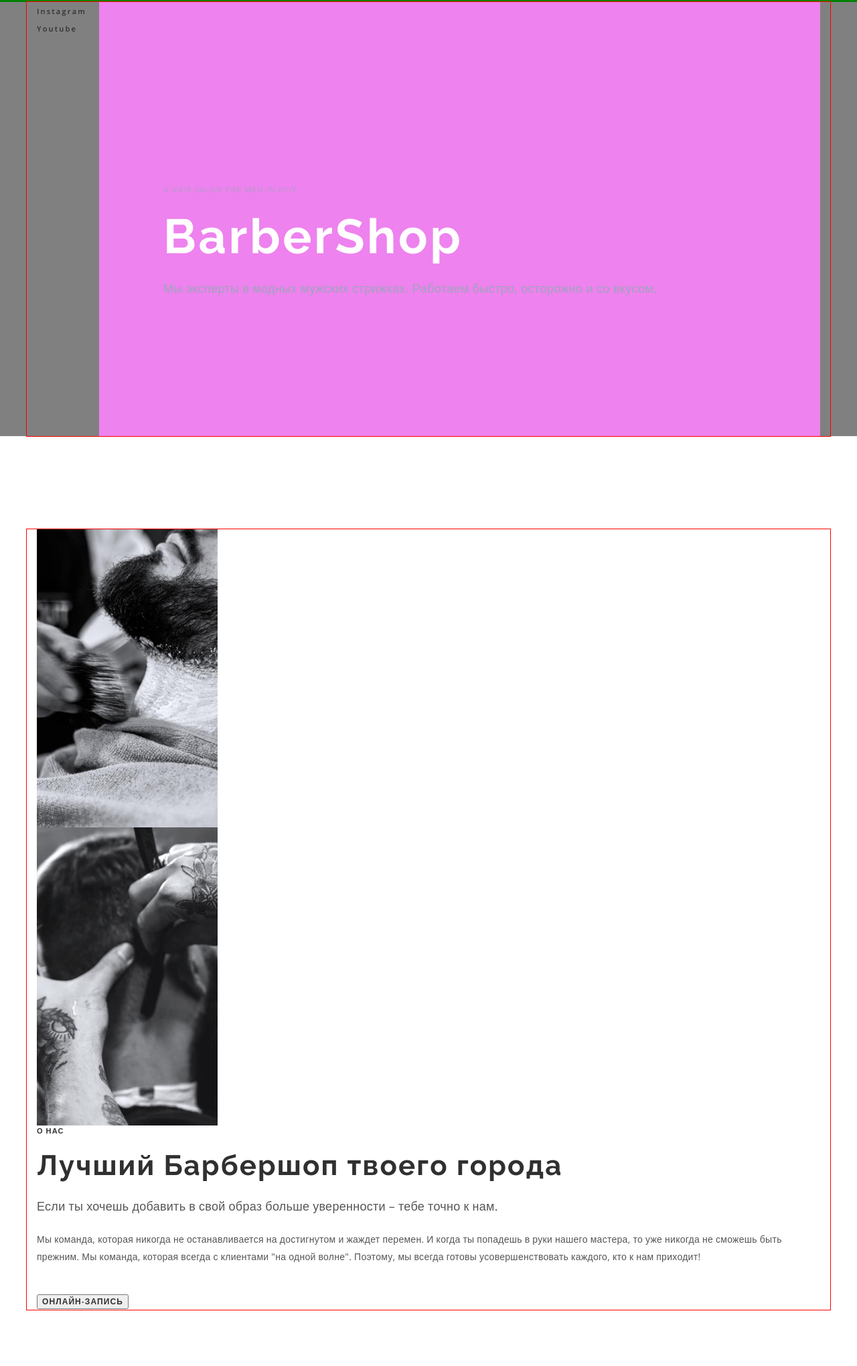
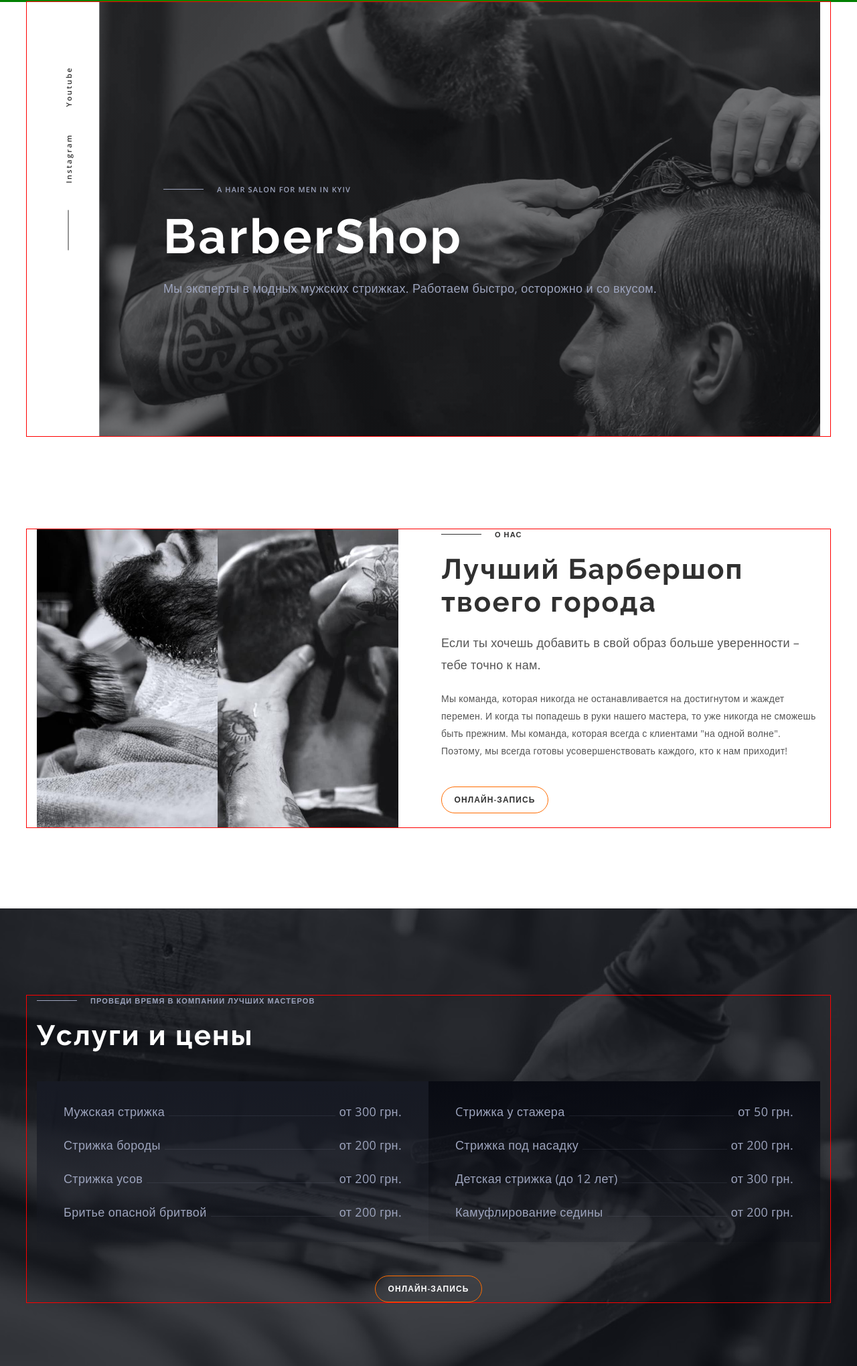
Before and after one commit to olhazolotar/barbershop, a plain HTML site: page index.html in a window 1280 px wide. Shown: the part 101-2140 px from the top of the page at 67% size. Drawn offline with nearby package versions, Linux system fonts and the light colour scheme.

Commit message:
feat: add section price CSS

```diff
--- a/css/style.css
+++ b/css/style.css
@@ -70,6 +70,7 @@ body {
   margin-right: auto;
   outline: 1px solid red;
 }
+
 .section {
   padding-top: 130px;
   padding-bottom: 130px;
@@ -104,6 +105,12 @@ body {
   text-transform: uppercase;
 
   color: var(--btn-color-secondary);
+
+  border: 1px solid var(--accent-color);
+  border-radius: 25px;
+  background-color: transparent;
+  min-width: 160px;
+  height: 40px;
 }
 .secondary-btn:hover,
 .secondary-btn:focus {
@@ -173,14 +180,33 @@ body {
   margin-left: 60px;
 }
 /* ---------------------------------- HERO ------------------------ */
-.hero {
-  background-color: grey;
-}
+
 .hero-container {
   display: flex;
 }
+
 .hero-items {
+  display: flex;
+  align-items: center;
+
   width: 93px;
+  transform: rotate(-90deg);
+}
+
+.hero-items::before {
+  content: '';
+  display: inline-block;
+  flex-shrink: 0;
+
+  width: 60px;
+  height: 1px;
+  background-color: var(--btn-color-secondary);
+
+  margin-right: 40px;
+}
+
+.hero-item:not(:last-child) {
+  margin-right: 40px;
 }
 
 .hero-link {
@@ -191,18 +217,29 @@ body {
 
   color: var(--primary-text-color);
 }
+
 .hero-link:hover,
 .hero-link:focus {
   color: var(--accent-color);
 }
+
 .hero-right-wrap {
-  background-color: violet;
+  background-image: linear-gradient(rgba(25, 28, 38, 0.2), rgba(25, 28, 38, 0.2)), url(../img/hero-bg.jpg);
+  background-repeat: no-repeat;
+  background-position: center;
+  background-size: cover;
+  background-color: grey;
+
   flex-grow: 1;
   padding-top: 272px;
   padding-bottom: 206px;
   padding-left: 96px;
 }
-.hero-before-title {
+
+.before-title {
+  display: flex;
+  align-items: center;
+
   font-weight: 600;
   font-size: 11px;
   line-height: calc(15 / 11);
@@ -212,6 +249,23 @@ body {
   color: rgba(157, 164, 189, 0.6);
 
   margin-bottom: 20px;
+}
+
+.pre-title::before {
+  content: '';
+  display: inline-block;
+
+  width: 60px;
+  height: 1px;
+
+  margin-right: 20px;
+}
+
+.pre-title-light {
+  color: var(--before-title-color);
+}
+.pre-title-light::before {
+  background-color: var(--before-title-color);
 }
 
 .hero-title {
@@ -224,6 +278,7 @@ body {
 
   margin-bottom: 20px;
 }
+
 .hero-after-title {
   font-size: 18px;
   line-height: calc(30 / 18);
@@ -236,17 +291,36 @@ body {
   padding-top: 139px;
   padding-bottom: 121px;
 }
-.about-before-title {
+
+.about-items {
+  display: flex;
+  margin-right: 64px;
+}
+
+.about-wrap {
+  display: flex;
+}
+
+.before-title {
+  display: flex;
+  align-items: center;
+
   font-weight: 600;
   font-size: 11px;
   line-height: calc(15 / 11);
   letter-spacing: 0.1em;
   text-transform: uppercase;
 
-  color: var(--primary-text-color);
-
   margin-bottom: 20px;
 }
+.pre-title-dark {
+  color: var(--primary-text-color);
+}
+
+.pre-title-dark::before {
+  background-color: var(--primary-text-color);
+}
+
 .title {
   font-family: 'Raleway', sans-serif;
   font-size: 42px;
@@ -265,13 +339,17 @@ body {
 
   margin-bottom: 20px;
 }
+
 .about-text {
   margin-bottom: 40px;
 }
 
 /* ---------------------------------- PRICE ------------------------ */
 .price {
-  background-color: grey;
+  background-color: #111319;
+  background-image: url(../img/price-bg.png);
+  max-width: 1280px;
+  margin: 0 auto;
 }
 
 .price-before-title {
@@ -298,6 +376,56 @@ body {
   letter-spacing: 0.02em;
 
   color: var(--before-title-color);
+}
+
+.price-list-wrap {
+  display: flex;
+  flex-wrap: wrap;
+
+  margin-bottom: 50px;
+}
+
+.price-items {
+  width: 50%;
+  padding: 30px 40px;
+}
+
+.price-items:nth-child(odd) {
+  background: linear-gradient(180deg, #171a24 0%, rgba(23, 26, 36, 0.2) 100%);
+}
+
+.price-items:nth-child(even) {
+  background: linear-gradient(180deg, #090b13 0%, rgba(9, 11, 19, 0.2) 100%);
+}
+
+.price-item {
+  display: flex;
+  justify-content: space-between;
+  align-items: baseline;
+}
+
+.price-item:not(:last-child) {
+  margin-bottom: 20px;
+}
+
+.price-item::before {
+  content: '';
+
+  border-bottom: 1px solid rgba(157, 164, 189, 0.12);
+  margin-right: 6px;
+  margin-left: 6px;
+
+  flex-grow: 1;
+}
+
+.price-text:first-child {
+  order: -1;
+}
+
+.btn-wrapper {
+  display: flex;
+  align-items: center;
+  justify-content: center;
 }
 
 /* ---------------------------------- REASONS ------------------------ */
@@ -383,6 +511,22 @@ body {
   line-height: calc(19 / 14);
   color: var(--accent-color);
 }
+.masters-socials-items {
+  display: flex;
+  justify-content: center;
+}
+
+.masters-socials-link {
+  width: 44px;
+  height: 44px;
+  background-color: tomato;
+  border-radius: 50%;
+
+  display: block;
+}
+.masters-socials-item + .masters-socials-item {
+  margin-left: 10px;
+}
 
 /* ---------------------------------- GALLERY ------------------------ */
 .gallery-before-title {
--- a/index.html
+++ b/index.html
@@ -26,10 +26,8 @@
       <div class="container header-container">
         <nav class="nav">
           <a href="">
-          <img
-          src="./img/svg/logo.svg"
-          alt="лого сайта"
-          class="logo" /></a>
+            <img src="./img/svg/logo.svg" alt="лого сайта" class="logo" />
+          </a>
 
           <ul class="nav-items list">
             <li class="nav-item">
@@ -48,11 +46,7 @@
         </nav>
 
         <div class="header-connect">
-            <a
-            class="header-link-tel link"
-            href="tel:+380441111111">
-          +38 044 111 11 11
-        </a>
+          <a class="header-link-tel link" href="tel:+380441111111">+38 044 111 11 11</a>
           <button class="primary-btn header-btn" type="button">онлайн-запись</button>
         </div>
       </div>
@@ -69,64 +63,47 @@
               <a class="hero-link link" href="">Youtube</a>
             </li>
           </ul>
+
           <div class="hero-right-wrap">
-          <p class="hero-before-title" lang="en">
-            A hair salon for men in Kyiv
-          </p>
+            <p class="before-title pre-title pre-title-light" lang="en">A hair salon for men in Kyiv</p>
             <h1 class="hero-title" lang="en">BarberShop</h1>
             <p class="hero-after-title">
-            Мы эксперты в модных мужских стрижках. Работаем быстро, осторожно и
-            со вкусом.
+              Мы эксперты в модных мужских стрижках. Работаем быстро, осторожно и со вкусом.
             </p>
           </div>
         </div>
       </section>
 
       <section class="about">
-        <div class="container">
+        <div class="container about-wrap">
           <ul class="about-items list">
             <li class="about-item">
-            <img
-              src="./img/about-img-1.jpeg"
-              alt="барбер бреет шею"
-              widht="270"
-              height="445"
-              class="about-img"
-            />
+              <img src="./img/about-img-1.jpeg" alt="барбер бреет шею" widht="270" height="445" class="about-img" />
             </li>
             <li class="about-item">
-            <img
-              src="./img/about-img-2.jpeg"
-              alt="барбер делает кантик"
-              widht="270"
-              height="445"
-              class="about-img"
-            />
+              <img src="./img/about-img-2.jpeg" alt="барбер делает кантик" widht="270" height="445" class="about-img" />
             </li>
           </ul>
-        <p class="about-before-title">О НАС</p>
+
+          <div class="about-content-wrap">
+            <p class="before-title pre-title pre-title-dark">О НАС</p>
             <h2 class="about-title title">Лучший Барбершоп твоего города</h2>
-        <p class="about-after-title">
-          Если ты хочешь добавить в свой образ больше уверенности – тебе точно к
-          нам.
-        </p>
+            <p class="about-after-title">Если ты хочешь добавить в свой образ больше уверенности – тебе точно к нам.</p>
             <p class="about-text">
-          Мы команда, которая никогда не останавливается на достигнутом и жаждет
-          перемен. И когда ты попадешь в руки нашего мастера, то уже никогда не
-          сможешь быть прежним. Мы команда, которая всегда с клиентами "на одной
-          волне". Поэтому, мы всегда готовы усовершенствовать каждого, кто к нам
-          приходит!
+              Мы команда, которая никогда не останавливается на достигнутом и жаждет перемен. И когда ты попадешь в руки
+              нашего мастера, то уже никогда не сможешь быть прежним. Мы команда, которая всегда с клиентами "на одной
+              волне". Поэтому, мы всегда готовы усовершенствовать каждого, кто к нам приходит!
             </p>
             <button class="secondary-btn" type="button">онлайн-запись</button>
+          </div>
         </div>
       </section>
 
       <section class="price section">
         <div class="container">
-        <p class="price-before-title before-title">
-          Проведи время в компании лучших мастеров
-        </p>
+          <p class="before-title pre-title pre-title-light">Проведи время в компании лучших мастеров</p>
           <h2 class="price-title title">Услуги и цены</h2>
+          <div class="price-list-wrap">
             <ul class="price-items list">
               <li class="price-item">
                 <p class="price-text">Мужская стрижка</p>
@@ -155,7 +132,7 @@
                 <p class="price-text">от 200 грн.</p>
               </li>
               <li class="price-item">
-            <p class="price-text"Детская стрижка (до 12 лет)</p>
+                <p class="price-text">Детская стрижка (до 12 лет)</p>
                 <p class="price-text">от 300 грн.</p>
               </li>
               <li class="price-item">
@@ -163,7 +140,10 @@
                 <p class="price-text">от 200 грн.</p>
               </li>
             </ul>
-        <button class="primary-btn" type="button">онлайн-запись</button>
+          </div>
+          <div class="btn-wrapper">
+            <button class="primary-btn price-btn" type="button">онлайн-запись</button>
+          </div>
         </div>
       </section>
 
@@ -187,11 +167,10 @@
               <p class="reasons-item-text">Подарков постоянным клиентам</p>
             </li>
           </ul>
-        <p class="reasons-before-title">старая традиционная школа</p>
+          <p class="before-title pre-title pre-title-dark">старая традиционная школа</p>
           <h2 class="reasons-title title">Почему приходят именно к нам?</h2>
           <p class="reasons-after-title">
-          О нас говорят только хорошее. Но лучше 1 раз увидеть и прочувствовать,
-          чем 10 раз прочитать.
+            О нас говорят только хорошее. Но лучше 1 раз увидеть и прочувствовать, чем 10 раз прочитать.
           </p>
         </div>
       </section>
@@ -212,6 +191,20 @@
               <div class="masters-item-wrap">
                 <h3 class="masters-item-title" lang="en">John Smith</h3>
                 <p class="masters-item-subtitle" lang="en">Extreme Barber</p>
+                <ul class="masters-socials-items list">
+                  <li class="masters-socials-item">
+                    <a href="" class="masters-socials-link link"></a>
+                  </li>
+                  <li class="masters-socials-item">
+                    <a href="" class="masters-socials-link link"></a>
+                  </li>
+                  <li class="masters-socials-item">
+                    <a href="" class="masters-socials-link link"></a>
+                  </li>
+                  <li class="masters-socials-item">
+                    <a href="" class="masters-socials-link link"></a>
+                  </li>
+                </ul>
               </div>
             </li>
             <li class="masters-item">
@@ -305,13 +298,10 @@
                 </a>
               </li>
               <li class="contact-item">
-              <a
-              class="contact-link link"
-              href="tel:+380441111111">+38 044 111 11 11</a></li>
+                <a class="contact-link link" href="tel:+380441111111">+38 044 111 11 11</a>
+              </li>
               <li class="contact-item">
-              <a
-              class="contact-link link"
-              href="mailto:barbershop@email.com">barbershop@email.com</a>
+                <a class="contact-link link" href="mailto:barbershop@email.com">barbershop@email.com</a>
               </li>
             </ul>
           </address>
```
Also changed, not shown: img/hero-bg.jpg (added), img/price-bg.png (added), img/untitled folder/facebook 1.svg (added), img/untitled folder/instagram 2.svg (added), img/untitled folder/linkedin 1.svg (added), img/untitled folder/twitter 1.svg (added). Lines whose indentation alone changed are shown as unchanged.
